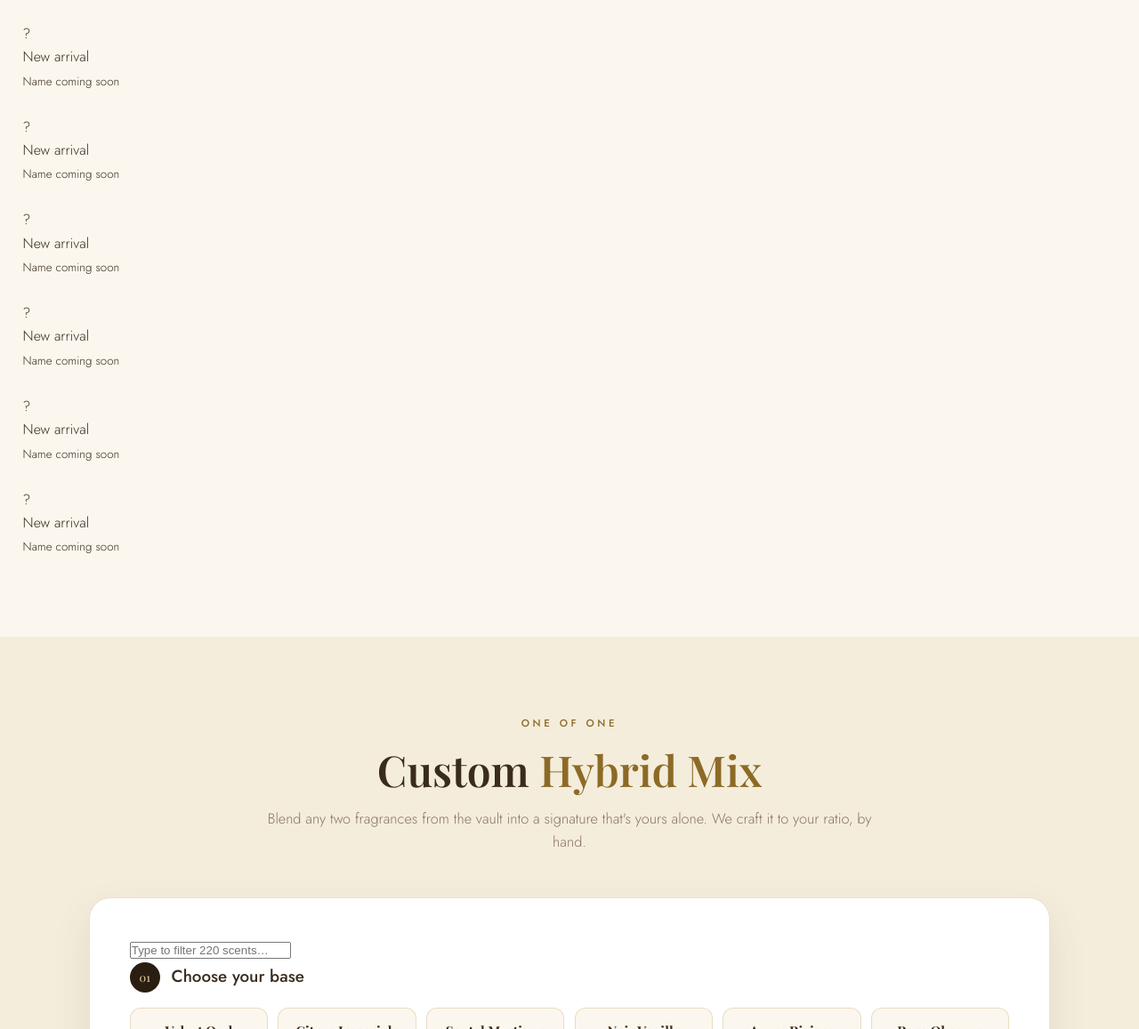
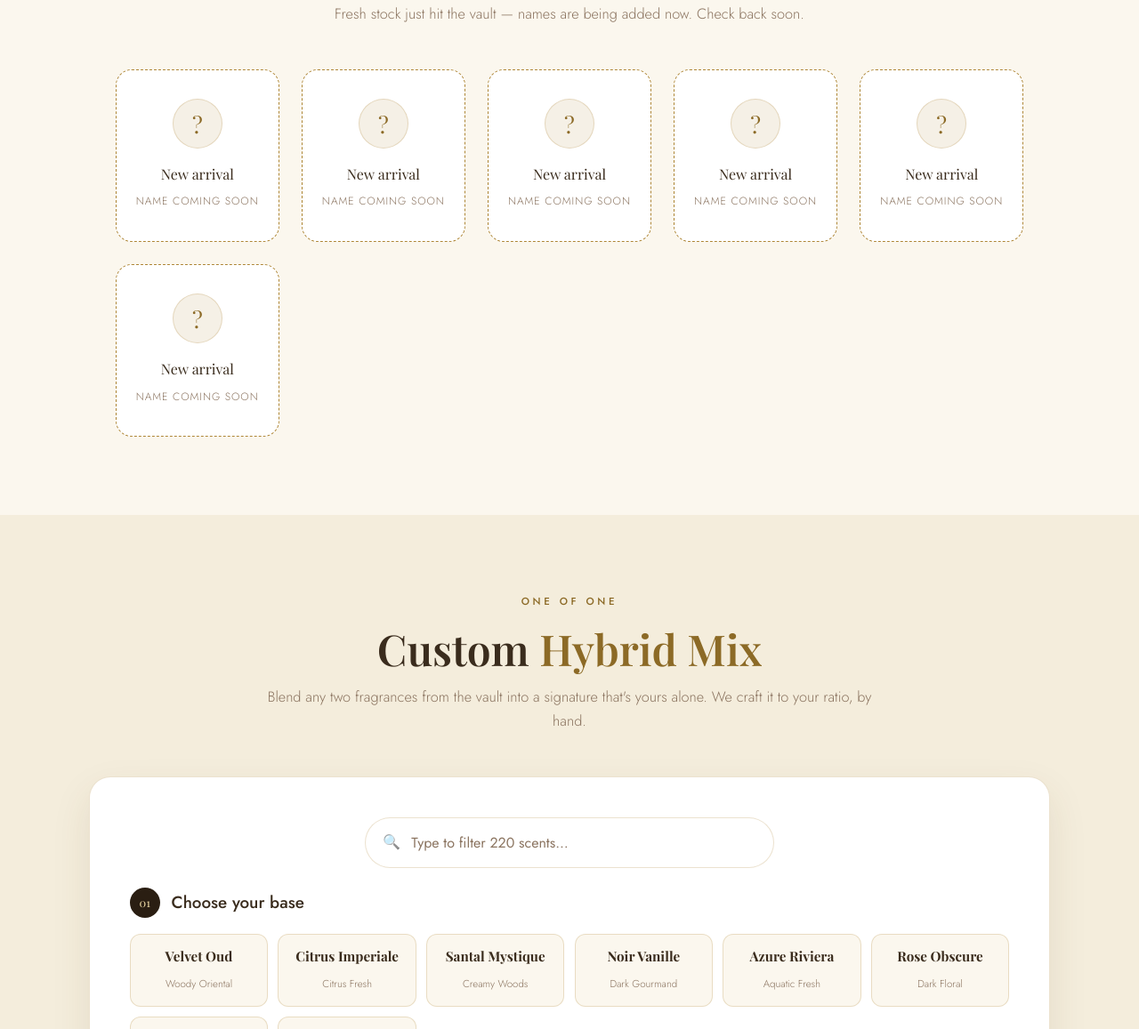
Before and after one commit to Olamilekan2580/frag-man-plug, a plain HTML site: page index.html in a window 1280 px wide. Shown: the part 3517-4674 px from the top of the page at 89% size. Drawn offline with nearby package versions, Linux system fonts and the light colour scheme; a web font is replaced by a local one.

Commit message:
Real catalog: 215 Jonathan fragrances, brand filters + search

```diff
--- a/style.css
+++ b/style.css
@@ -342,3 +342,26 @@ section{scroll-margin-top:84px}
   .hero-cta .btn{width:100%}
   .trust-inner{grid-template-columns:1fr 1fr}
 }
+
+/* ── monogram tiles (brand initial, gold on champagne) ── */
+.card-visual.mono{background:radial-gradient(circle at 50% 35%,rgba(174,134,54,.18),transparent 70%),linear-gradient(180deg,#FDFAF2,#F3E8D2)}
+.mono-tile{width:118px;height:118px;border-radius:26px;display:grid;place-items:center;font-family:var(--serif);font-size:2.5rem;letter-spacing:.06em;color:var(--gold-deep);background:linear-gradient(150deg,#FFFDF6,#F0E2C0);border:1.5px solid var(--gold);box-shadow:0 16px 34px rgba(90,64,28,.18),inset 0 0 24px rgba(174,134,54,.12)}
+.pm-mono{width:150px;height:150px;font-size:3.1rem;border-radius:32px}
+.demo-tag{position:absolute;top:.9rem;right:.9rem;background:rgba(42,30,18,.82);color:#F0DCA6;font-size:.62rem;letter-spacing:.16em;text-transform:uppercase;padding:.3rem .75rem;border-radius:20px}
+.pm-badge.demo{background:rgba(42,30,18,.08);color:var(--muted);border-style:dashed}
+
+/* ── search ── */
+.search-row{max-width:580px;margin:0 auto 1.2rem;position:relative}
+.search-row::before{content:'🔍';position:absolute;left:1.25rem;top:50%;transform:translateY(-50%);font-size:1rem;opacity:.7}
+.search-row input{width:100%;background:#fff;border:1px solid var(--line);border-radius:40px;padding:1rem 1.6rem 1rem 3.2rem;font-family:var(--sans);font-size:1rem;color:var(--text);outline:none;transition:.25s}
+.search-row input:focus{border-color:var(--gold);box-shadow:0 0 0 3px var(--gold-faint)}
+.search-row input::placeholder{color:var(--muted)}
+.shop-count{text-align:center;color:var(--muted);font-size:.85rem;letter-spacing:.08em;margin-bottom:1.4rem}
+.mix-search-row{max-width:460px;margin-bottom:.6rem}
+
+/* ── new arrivals placeholder ── */
+.new-grid{grid-template-columns:repeat(auto-fit,minmax(160px,1fr));max-width:1020px;margin:auto}
+.new-tile{background:var(--white);border:1.5px dashed var(--gold);border-radius:18px;padding:2rem 1.2rem;text-align:center;color:var(--muted)}
+.new-tile .new-q{display:grid;place-items:center;width:56px;height:56px;margin:0 auto 1rem;border-radius:50%;background:var(--gold-faint);border:1px solid var(--line);font-family:var(--serif);font-size:1.6rem;color:var(--gold-deep)}
+.new-tile p{font-family:var(--serif);color:var(--text);margin-bottom:.2rem}
+.new-tile small{font-size:.75rem;letter-spacing:.08em;text-transform:uppercase}
```
